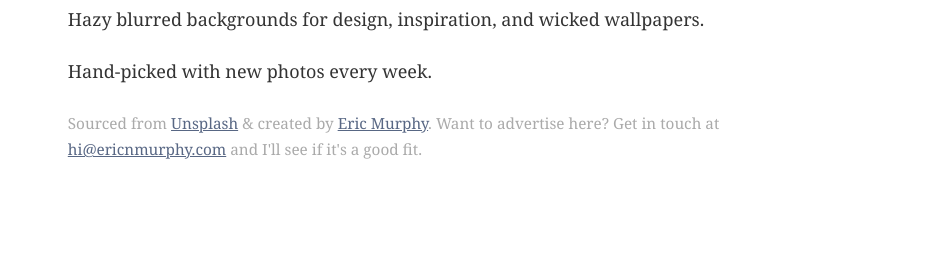
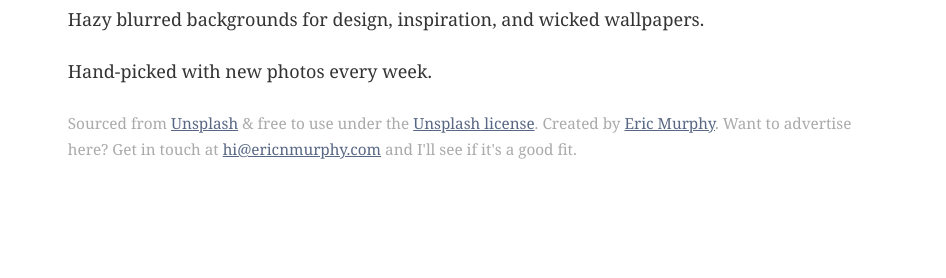
Before and after one commit to ericmurphyxyz/unbokeh-client, a Gatsby site: page / in a window 1280 px wide. Shown: the part 119-397 px from the top of the page, 334-1280 px from the left. Built offline with nearby package versions, Linux system fonts and the light colour scheme; Gatsby itself is replaced by a stand-in of ours.

Commit message:
Added license information.

```diff
--- a/src/components/header.js
+++ b/src/components/header.js
@@ -87,7 +87,11 @@ const Header = () => (
             >
               Unsplash
             </a>{' '}
-            &amp; created by{' '}
+            &amp; free to use under the{' '}
+            <a target="_blank" href="https://unsplash.com/license">
+              Unsplash license
+            </a>
+            . Created by{' '}
             <a target="_blank" href="https://ericnmurphy.com/">
               Eric Murphy
             </a>
```
